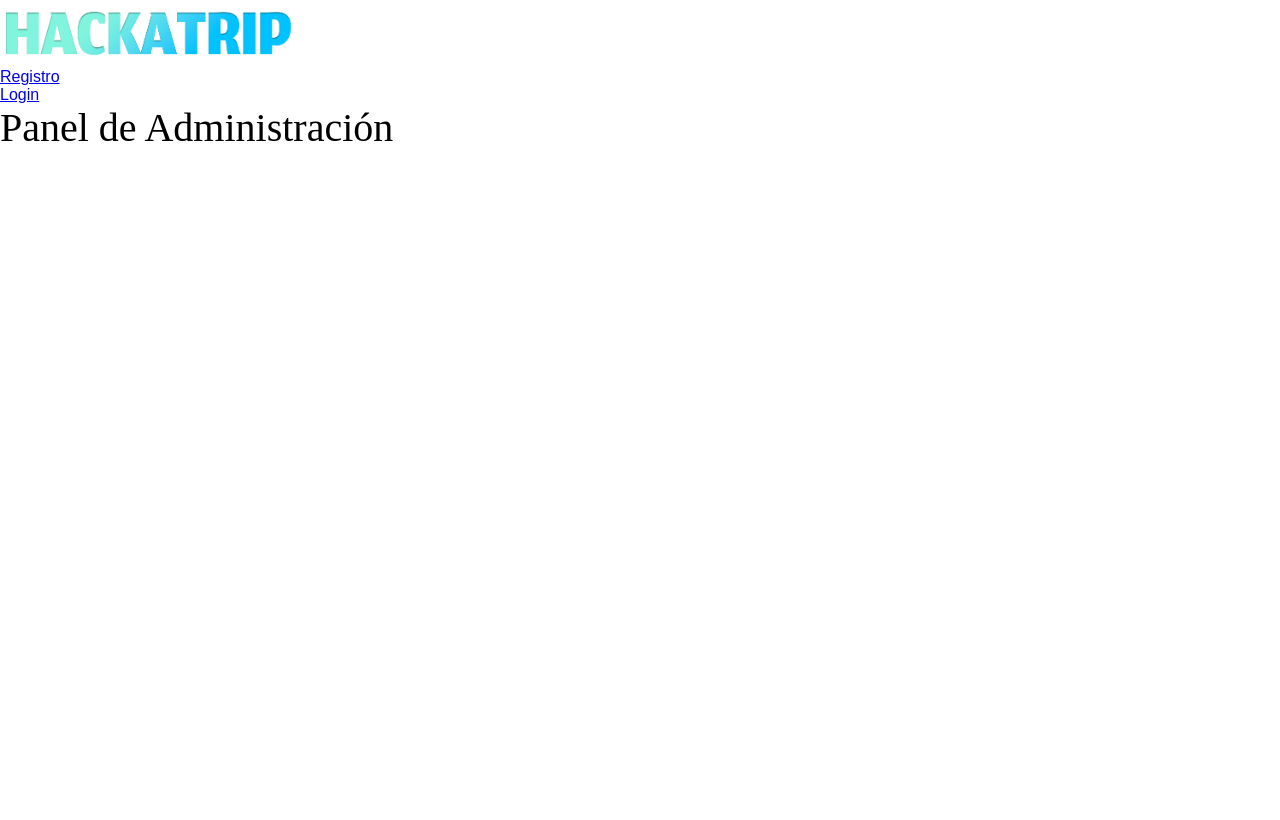
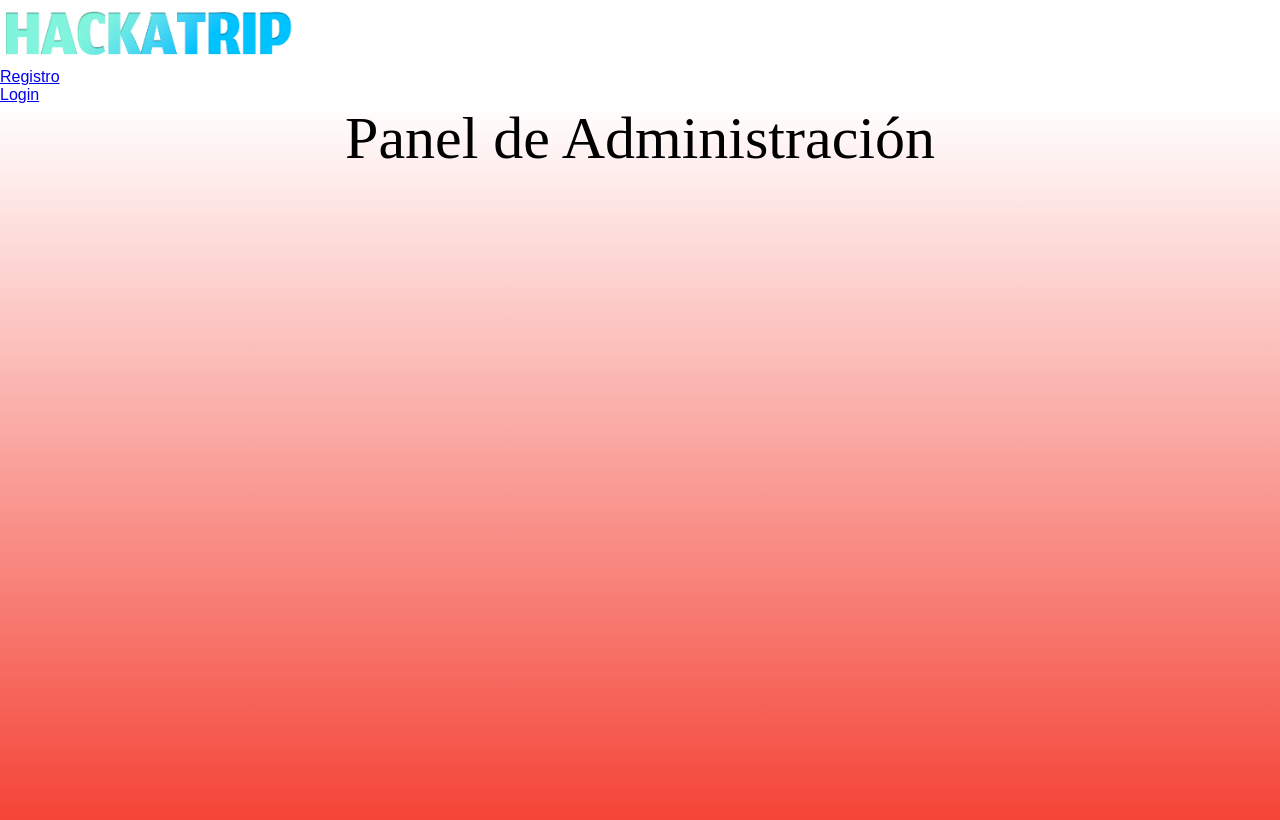
Before and after one commit to Enekobass/hackatrip, a React (Vite) app in the folder client/: page /admin in a window 1280 px wide. Shown: the top 820 px of the page. Built offline with nearby package versions, Linux system fonts and the light colour scheme; no server answers; a web font is replaced by a local one.

Commit message:
cssbrais

```diff
--- a/client/src/forms/CreateUpdateTripForm/CreateUpdateTripForm.css
+++ b/client/src/forms/CreateUpdateTripForm/CreateUpdateTripForm.css
@@ -1,32 +1,46 @@
-/* Estilos para CreateUpdateTripForm */
+.boton-admin {
+  margin-top: 10px;
+  margin-left: 80%;
+  background-color: #00C2FF;
+
+
+}/* Estilos para CreateUpdateTripForm */
+
+.boton-admin:hover {
+  background-color: #80F4DC;
+}
 .create-update-trip-form {
-    background-color: white;
-    padding: 20px;
-    border: 2px solid #ff0000; /* Borde rojo */
-    border-radius: 8px;
-    width: 300px; /* Ancho del formulario */
-    margin: 0 auto; /* Centra el formulario */
+  max-width: 300px;
+  margin: 0 auto;
+  border-radius: 10px;
+  display: flex;
+  flex-direction: column;
+  flex-grow: 1;
+  font-weight: bold;
   }
 
-  .create-update-trip-form label {
-    display: block;
-    margin-bottom: 10px;
-  }
+.create-update-trip-form-container {
+  max-width: 500px;
+  margin: 0 auto;
+  padding: 20px;
+  border: 1px solid #ccc;
+  border-radius: 10px;
+  box-shadow: 0 0 10px #0000001a;
+}
 
-  .create-update-trip-form input[type="text"],
-  .create-update-trip-form input[type="date"],
-  .create-update-trip-form input[type="number"],
-  .create-update-trip-form input[type="email"],
-  .create-update-trip-form textarea,
-  .create-update-trip-form select,
-  .create-update-trip-form button {
-    width: 100%; /* Ancho completo del contenedor */
-    padding: 10px;
-    margin-bottom: 10px;
-    border: 1px solid #ff0000; /* Borde rojo */
-    border-radius: 5px;
-    box-sizing: border-box;
-    display: block;
-    background-color: black; /* Fondo negro */
-    color: white; /* Texto blanco */
-  }
+main.admin h1 {
+  display: flex;
+  justify-content: center;
+}
+
+main.admin {
+  background-image: linear-gradient(#ffffff, #F44336);
+  /*background-image: linear-gradient(#ffffff, #F44336);*/
+  justify-content: center;
+  align-items: center;
+  min-height: 90vh;
+  /*background: url('./Fondos/Fondo3.jpg');*/
+  background-size: cover; /* Ajusta el tamaño de la imagen para que cubra toda la pantalla */
+  background-position: center; /* Centra la imagen de fondo */
+  background-repeat: no-repeat;
+}
--- a/client/src/forms/CreateUpdateTripForm/CreateUpdateTripForm.jsx
+++ b/client/src/forms/CreateUpdateTripForm/CreateUpdateTripForm.jsx
@@ -50,7 +50,9 @@ const CreateUpdateTripForm = ({ createTripService, authToken }) => {
 
 
   return (
+    <div className='create-update-trip-form-container'>
     <form onSubmit={handleSubmit}>
+    <div className='create-update-trip-form'>
       <label htmlFor="titulo">Título:</label>
       <input type="text" id="titulo" value={titulo} onChange={(e) => setTitulo(e.target.value)} required />
 
@@ -84,15 +86,17 @@ const CreateUpdateTripForm = ({ createTripService, authToken }) => {
       <label htmlFor="confirmado">Confirmado:</label>
       <input type="number" id="confirmado" value={confirmado} onChange={(e) => setConfirmado(parseInt(e.target.value))} required />
 
+      <label htmlFor="Imagen">Portada del viaje:</label>
       <input
       type='file'
       onChange={(e) => setPhoto(e.target.files)}
       accept='image/png, image/jpeg'
       required
   />
-
-      <button type="submit">Enviar</button>
+  </div>
+      <button className='boton-admin' type="submit">Enviar</button>
     </form>
+    </div>
   );
 };
 
--- a/client/src/forms/LoginForm/LoginForm.css
+++ b/client/src/forms/LoginForm/LoginForm.css
@@ -42,7 +42,6 @@ main.login h1 {
   background: white;
 }
 
-.subtitulo {
-  display: flex;
-  justify-content: center;
+.boton-login {
+  margin-left: 75%;
 }
--- a/client/src/forms/LoginForm/LoginForm.jsx
+++ b/client/src/forms/LoginForm/LoginForm.jsx
@@ -34,7 +34,7 @@ const LoginForm = ({ authLogin, authLoading }) => {
             required
           />
         </div>
-        <button disabled={authLoading}>Login</button>
+        <button className='boton-login' disabled={authLoading}>Login</button>
       </form>
     </div>
   );
--- a/client/src/forms/RegisterForm/RegisterForm.css
+++ b/client/src/forms/RegisterForm/RegisterForm.css
@@ -44,3 +44,12 @@ main.register h1 {
   border: 1px solid #ccc;
   border-radius: 10px;
 }
+
+.subtitulo {
+  display: flex;
+  justify-content: center;
+}
+
+.boton-register {
+margin-left: 65%;
+}
--- a/client/src/forms/RegisterForm/RegisterForm.jsx
+++ b/client/src/forms/RegisterForm/RegisterForm.jsx
@@ -46,7 +46,7 @@ const RegisterForm = ({ authRegister, authLoading }) => {
             required
           />
         </div>
-        <button disabled={authLoading}>Registrarse</button>
+        <button className='boton-register' disabled={authLoading}>Registrarse</button>
       </form>
     </div>
   );
--- a/client/src/pages/AdminPage/AdminPage.jsx
+++ b/client/src/pages/AdminPage/AdminPage.jsx
@@ -6,8 +6,8 @@ const AdminPage = () => {
   const { authUser, authToken } = useContext(AuthContext);
 
   return (
-    <main>
-      <h2>Panel de Administración</h2>
+    <main className='admin'>
+      <h1>Panel de Administración</h1>
 
       {authUser && (
         <CreateUpdateTripForm createTripService={createTripService} authToken={authToken} />
```
